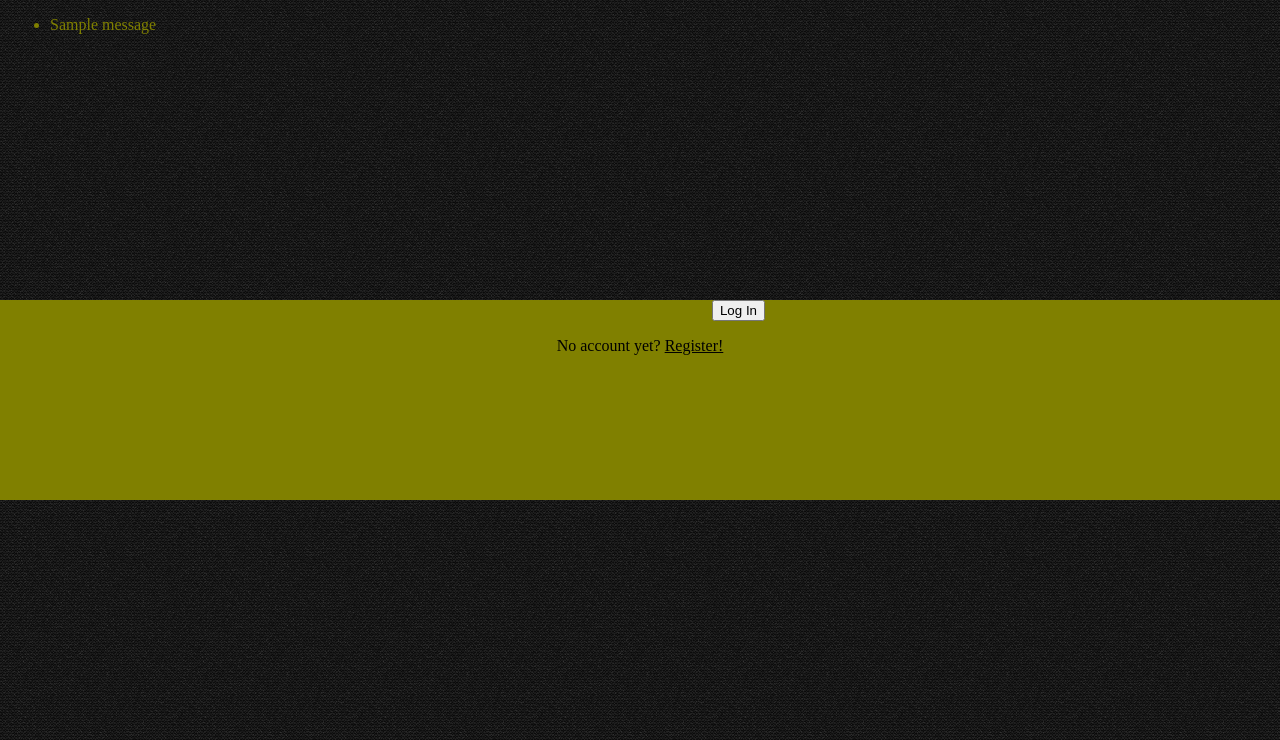
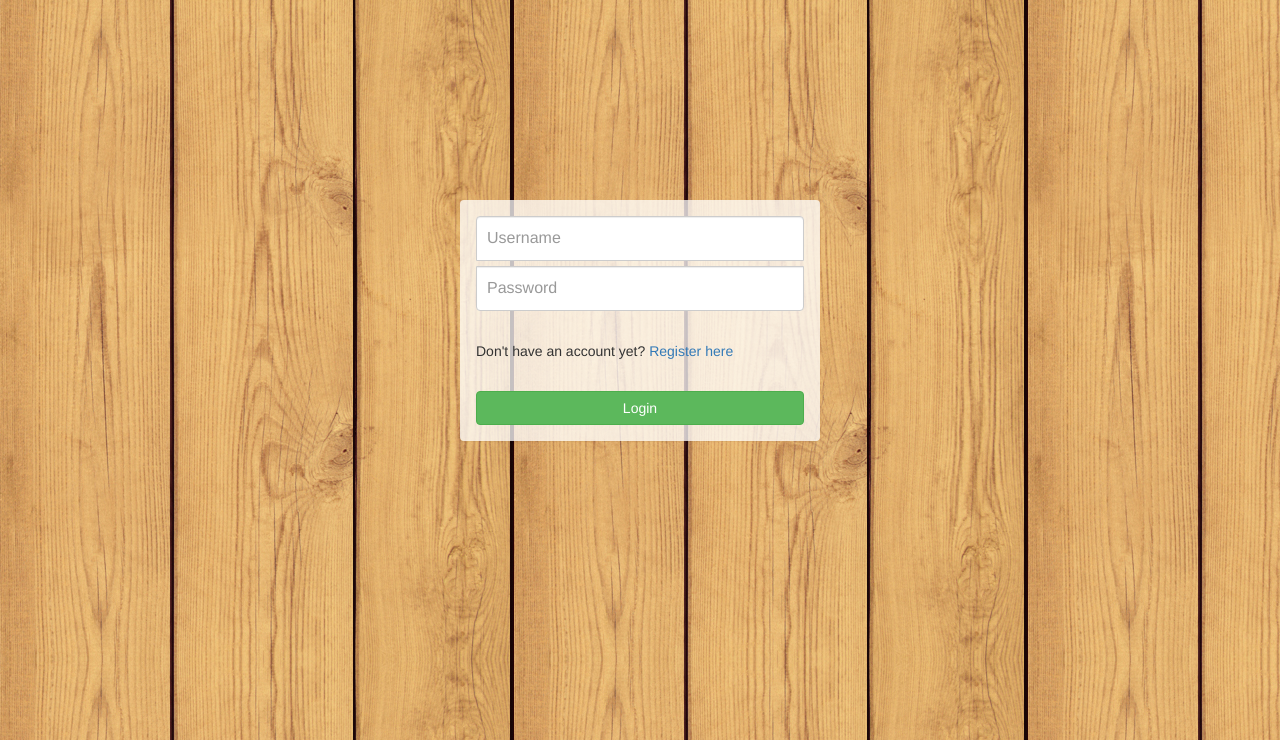
Before and after one commit to JoepDriesen/Rikker, a Django app: template authentication/templates/authentication/login.html in a window 1280 px wide. Shown: the top 740 px of the page. Run offline with Django 3.2, Linux system fonts and the light colour scheme; the template is opened without the code that fills it: values that come from a table or form of the project are taken from there, others are empty; tables that the repository leaves empty hold one stand-in row (values such as "Sample post"); one stand-in notice (Sample message) is shown; parts of the project's set-up code (start-up, migrations or seed data) failed here and were passed over; some libraries are stand-ins or nearby versions.

Commit message:
Reworked auth to use bootstrap

```diff
--- a/authentication/templates/authentication/login.html
+++ b/authentication/templates/authentication/login.html
@@ -1,17 +1,79 @@
 {% extends "base.html" %}
+{% load addcss %}
+
+{% block extra_head %}
+<style>
+	.form-signin input[type="text"] {
+        margin-bottom: 5px;
+        border-bottom-left-radius: 0;
+        border-bottom-right-radius: 0;
+    }
+    .form-signin input[type="password"] {
+        margin-bottom: 10px;
+        border-top-left-radius: 0;
+        border-top-right-radius: 0;
+    }
+    .form-signin .form-control {
+        position: relative;
+        font-size: 16px;
+        height: auto;
+        padding: 10px;
+        -webkit-box-sizing: border-box;
+        -moz-box-sizing: border-box;
+        box-sizing: border-box;
+    }
+    .form-signin .error {
+    	margin-bottom: 10px;
+    	color: #d9534f;
+    }
+    .vertical-offset-200 {
+        padding-top: 200px;
+    }
+    .img-responsive {
+    display: block;
+    max-width: 100%;
+    height: auto;
+    margin: auto;
+    }
+    .panel {
+	    margin-bottom: 20px;
+	    background-color: rgba(255, 255, 255, 0.75);
+	    border: 1px solid transparent;
+	    border-radius: 4px;
+	    -webkit-box-shadow: 0 1px 1px rgba(0, 0, 0, .05);
+	    box-shadow: 0 1px 1px rgba(0, 0, 0, .05);
+    }
+</style>
+{% endblock %}
 
 {% block content %}
-	<div id="login-beam-container">
-		<div id="login-beam">
-			<form action="/login/{% if next %}?next={{ next }}{% endif %}" method="post">
-				{% csrf_token %}
-				{{ form.as_p }}
-				<input type="submit" value="Log In" />
-			</form>
-			<br style="clear: both;" />
-			<p>
-				No account yet? <a href="/register/">Register!</a>
-			</p>
-		</div>
-	</div>
+	<div class="container">
+                <div class="row vertical-offset-200">
+                    <div class="col-md-4 col-md-offset-4">
+                        <div class="panel panel-default">
+                            <div class="panel-body">
+                                <form action="" method="POST" accept-charset="UTF-8" role="form" class="form-signin">
+                                	{% csrf_token %}
+                                    <fieldset>
+                                    	{% if form.non_field_errors %}
+                                    	{% for error in form.non_field_errors %}
+                                        <div class="error">{{ error }}</div>
+                                        {% endfor %}
+                                        {% endif %}
+
+                                        {{ form.username|addcss:"class,form-control,placeholder,Username" }}
+                                        {{ form.password|addcss:"class,form-control,placeholder,Password" }}
+                                        <br />
+                                        <p>
+                                        	Don't have an account yet? <a href="{% url 'register' %}">Register here</a>
+                                        </p>
+                                        <br />
+                                        <input class="btn btn-success btn-block" type="submit" id="login" value="Login">
+                                    </fieldset>
+                                </form>
+                            </div>
+                        </div>
+                    </div>
+                </div>
+            </div>
 {% endblock %}
--- a/authentication/views.py
+++ b/authentication/views.py
@@ -13,4 +13,4 @@ def register(request, *args, **kwargs):
             return redirect('/login/')
     else:
         registration_form = RegistrationForm()
-    return render(request, 'authentication/registration.html', {'registration_form': registration_form})
+    return render(request, 'authentication/registration.html', {'form': registration_form})
--- a/portal/templates/base.html
+++ b/portal/templates/base.html
@@ -4,29 +4,22 @@
 	<title>{% block title %}Rikken{% endblock %}</title>
 		<meta http-equiv="Content-type" content="text/html; charset=utf-8" />
 
-		<link href='/static/css/base.css' rel='stylesheet' type='text/css'>
-		{% block css %}
+		<link href='//maxcdn.bootstrapcdn.com/bootswatch/3.3.2/sandstone/bootstrap.min.css' rel='stylesheet' type='text/css'>
+		<link href="//maxcdn.bootstrapcdn.com/font-awesome/4.3.0/css/font-awesome.min.css" rel="stylesheet">
+		<script src="//maxcdn.bootstrapcdn.com/bootstrap/3.3.2/js/bootstrap.min.js"></script>
+
+		<style>
+			body {
+				background: url('{{ STATIC_URL }}img/9.jpg');
+			}
+		</style>
+		{% block extra_head %}
 		{% endblock %}
 	</head>
 <body>
 
-	{% block pagetitle %}
-	{% endblock %}
-
-	{% if messages %}
-	<ul class="messages">
-		{% for message in messages %}
-		<li class="{{ message.tags }}">
-	    	{{ message }}
-	    </li>
-		{% endfor %}
-	</ul>
-	{% endif %}
-
-	<div id="content-container">
-		{% block content %}
-		{% endblock %}
-	</div>
+{% block content %}
+{% endblock %}
 
 </body>
 </html>
--- /dev/null
+++ b/portal/templatetags/addcss.py
@@ -0,0 +1,16 @@
+from django import template
+register = template.Library()
+
+@register.filter(name='addcss')
+def addcss(field, css):
+    attrs = {}
+    i = 0
+    l = css.split(',')
+    try:
+        while True:
+            attrs[l[i]] = l[i+1]
+            i += 2
+    except IndexError:
+        pass
+
+    return field.as_widget(attrs=attrs)
--- /dev/null
+++ b/requirements.txt
@@ -0,0 +1,2 @@
+django==1.5
+django_debug_toolbar==1.2.2
```
Also changed, not shown: Rikker/settings.py (+5 -5 lines), authentication/templates/authentication/registration.html (+75 -11 lines), portal/static/img/9.jpg (added).
